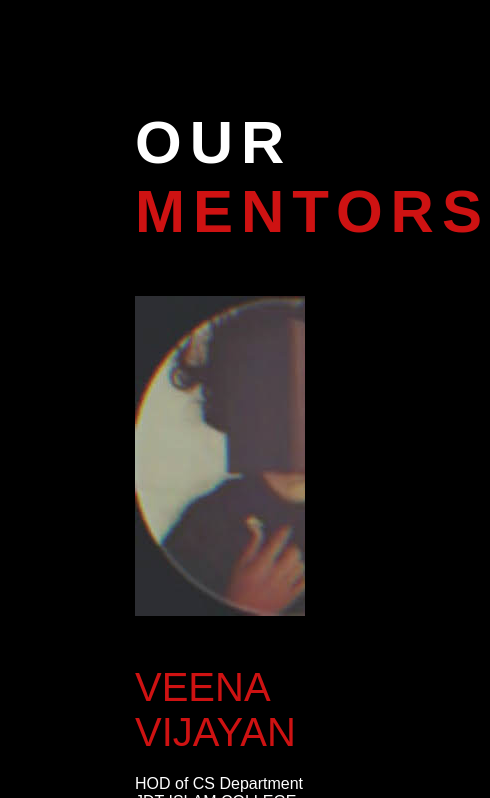
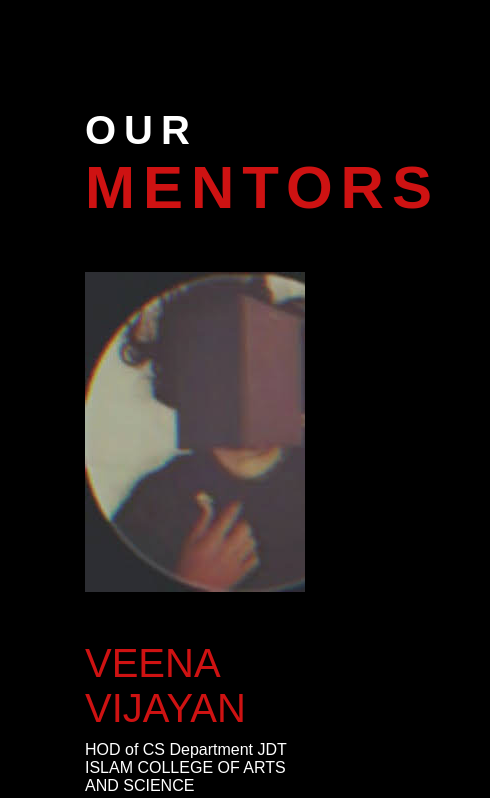
Before and after one commit to Anshikn/Coding, a plain HTML site: page index.html in a window 390 px wide. Shown: the part 973-1771 px from the top of the page, 490 px wide, since content can reach past the window. Drawn offline with Linux system fonts and the light colour scheme.

Commit message:
Update stle.css

```diff
--- a/stle.css
+++ b/stle.css
@@ -169,5 +169,43 @@ span{
   .wrapper .carousel{
     grid-auto-columns: 100%;
   }
+  .pr{
+    font-size: 60px;
+    text-align: center;
+    margin-top: 30px;
+    letter-spacing: 9px;
+    color: red;
+
+  }
+  .h1a{
+    font-size: 40px ;
+    margin-left: 50px;
+  }
+  .main2{
+    width: 320px;
+    overflow: hidden;
+    padding-bottom: 10px;
+
+  }
+  .container2{
+    display: flex;
+    justify-content: center;
+    margin-top: 50px;
+    margin-bottom: 30px;
+    margin-left: 50px;
+
+  }
+  .h1b{
+    margin-left: 50px;
+    letter-spacing: 8px;
+    font-size: 60px;
+    color: #CE1212;
+  }
+  .h2c{
+    padding-top: 15px;
+    padding-bottom: 5px;
+    color: #CE1212;
+    font-size: 40px;
+  }
 
 }
```
